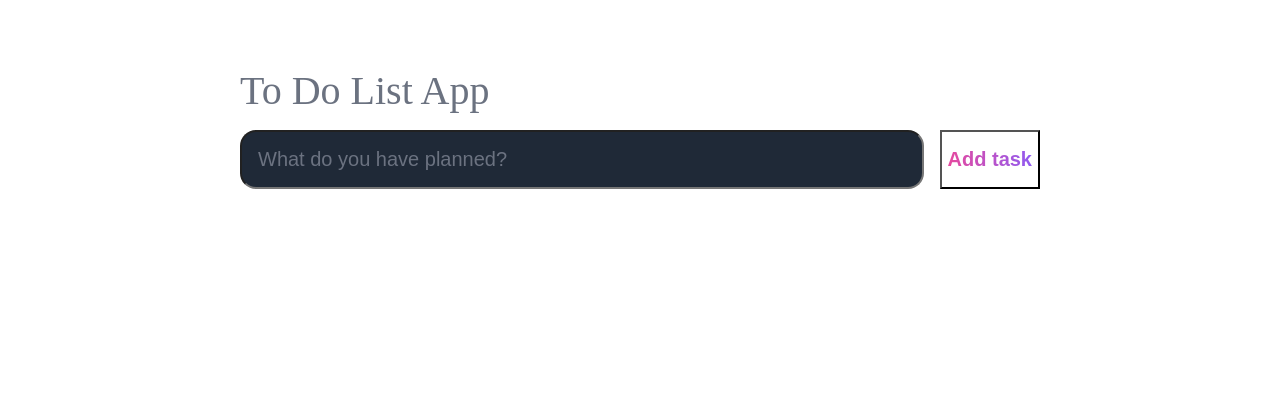
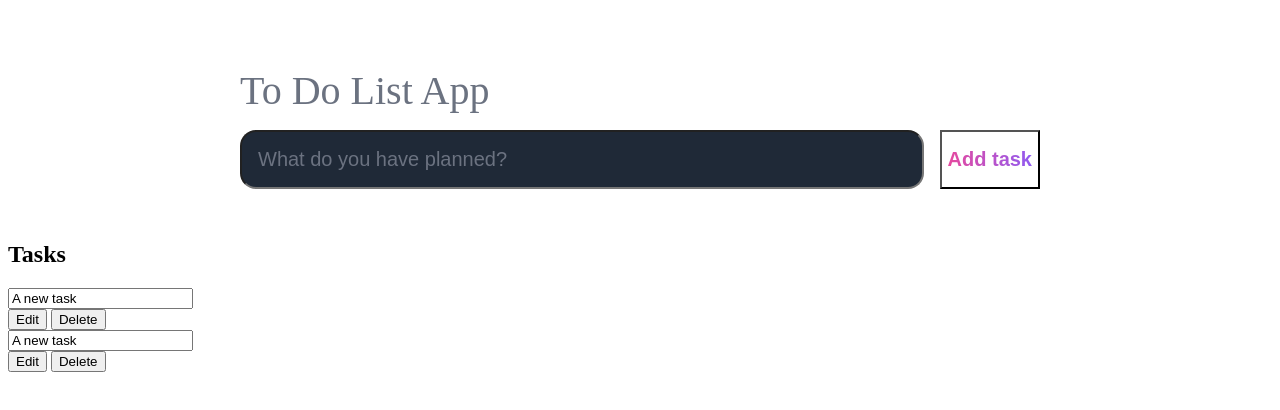
Before and after one commit to rahimamohamed/first_project, a plain HTML site: page index.html in a window 1280 px wide. Drawn offline with Linux system fonts and the light colour scheme.

Commit message:
added task section

```diff
--- a/index.html
+++ b/index.html
@@ -23,7 +23,39 @@
 </form>
 </header>
 <main>
+<section class="task-list">
+    <h2>Tasks</h2>
+    <div id="tasks">
 
+        <div class="task">
+            <div class="content">
+                <input
+                    type="text"
+                    class="text"
+                    value="A new task"
+                    readonly>
+            </div>
+            <div class="actions">
+                <button class="edit">Edit</button>
+                <button class="delete">Delete</button>
+            </div>
+        </div>
+        <div class="task">
+            <div class="content">
+                <input
+                    type="text"
+                    class="text"
+                    value="A new task"
+                    readonly>
+            </div>
+            <div class="actions">
+                <button class="edit">Edit</button>
+                <button class="delete">Delete</button>
+            </div>
+        </div>
+
+    </div>
+</section>
 </main>
 </body>
 </html>
```
